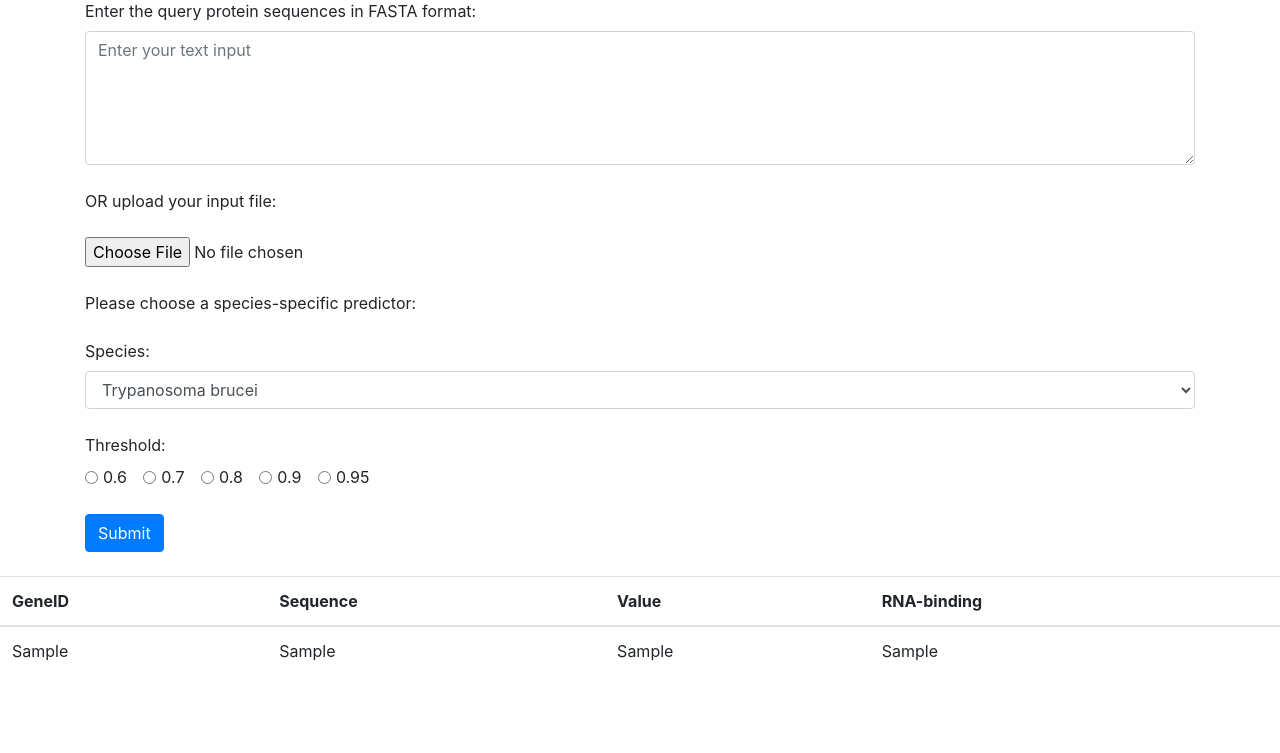
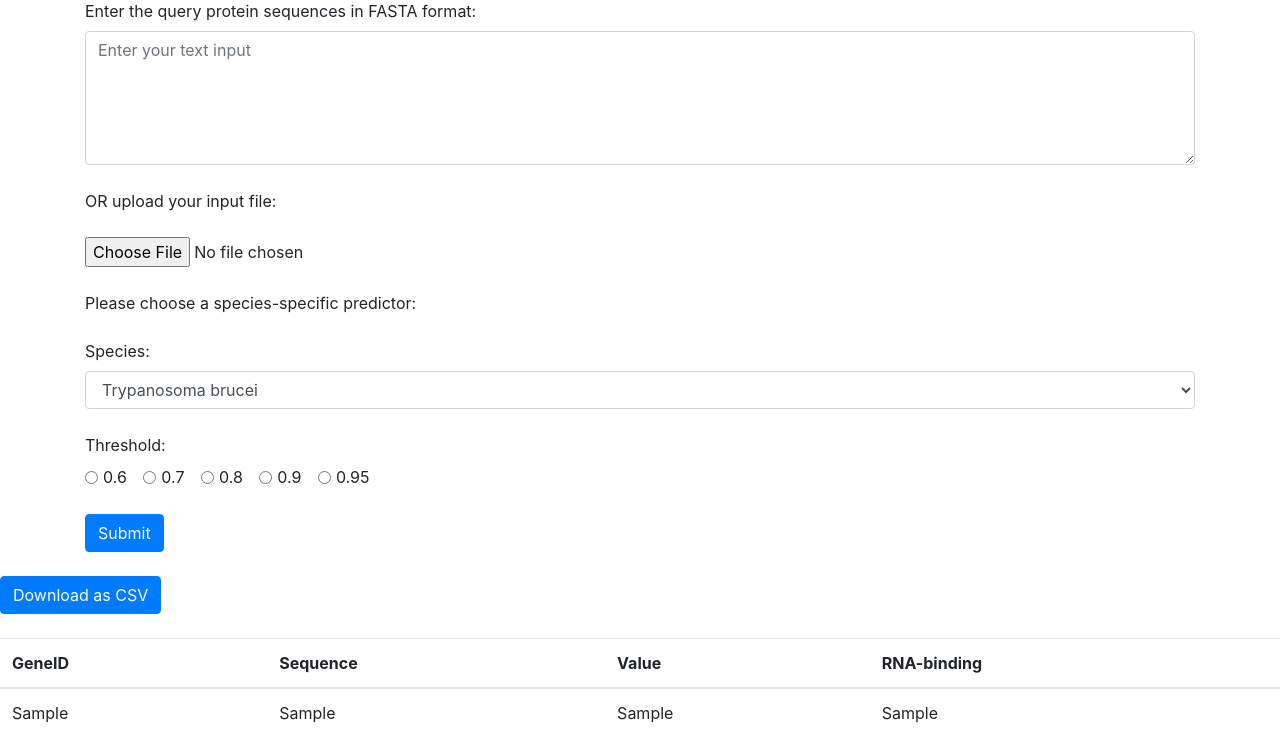
Before and after one commit to Boraly/RNABindingPrediciton, a Django app: template webinterface/templates/webinterface/home.html in a window 1280 px wide. Shown: the part 73-826 px from the top of the page. Before the commit the page ends 734 px from the top, so only its background shows below. Run offline with Django 4.2, Linux system fonts and the light colour scheme; the template is opened without the code that fills it: most values are stand-ins (such as "Sample title", 1, 10 or a date in 2020); some libraries are stand-ins or nearby versions.

Commit message:
Added Download CSV Results

```diff
--- a/RNABindingPrediction/settings.py
+++ b/RNABindingPrediction/settings.py
@@ -42,6 +42,8 @@ INSTALLED_APPS = [
     'crispy_bootstrap4'
 
 ]
+
+SESSION_ENGINE = 'django.contrib.sessions.backends.db'
 
 MIDDLEWARE = [
     'django.middleware.security.SecurityMiddleware',
--- a/webinterface/templates/webinterface/home.html
+++ b/webinterface/templates/webinterface/home.html
@@ -81,6 +81,9 @@
     </form>
 </div>
 {% if gene_sequences %}
+    <div class="mt-4">
+        <a href="{% url 'webinterface:download_csv' %}" class="btn btn-primary">Download as CSV</a>
+    </div>
     <div class="table-responsive mt-4">
         <table class="table">
             <thead>
--- a/webinterface/urls.py
+++ b/webinterface/urls.py
@@ -1,8 +1,10 @@
 from django.urls import path
+
 from webinterface import views
 
 app_name = 'webinterface'
 
 urlpatterns = [
     path('', views.home, name='home'),
+    path('download-csv/', views.download_csv, name='download_csv'),
 ]
```
